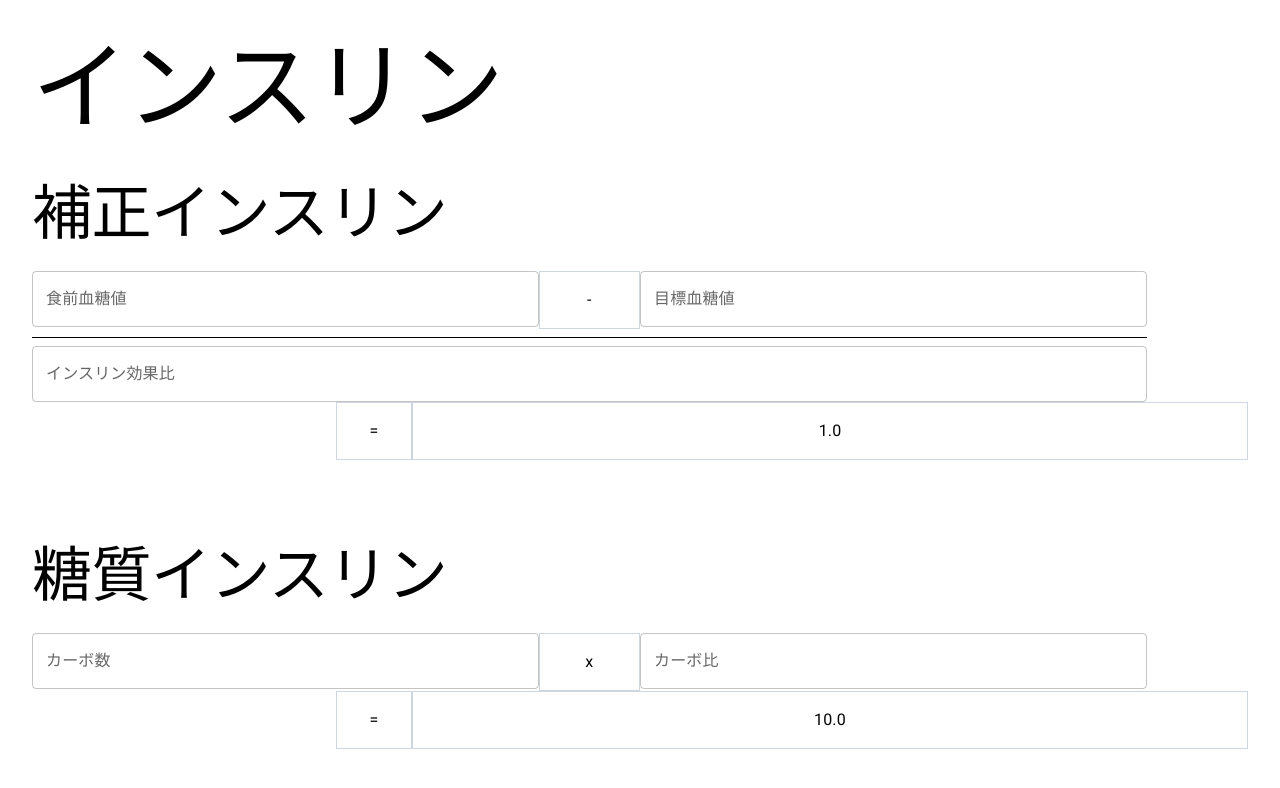
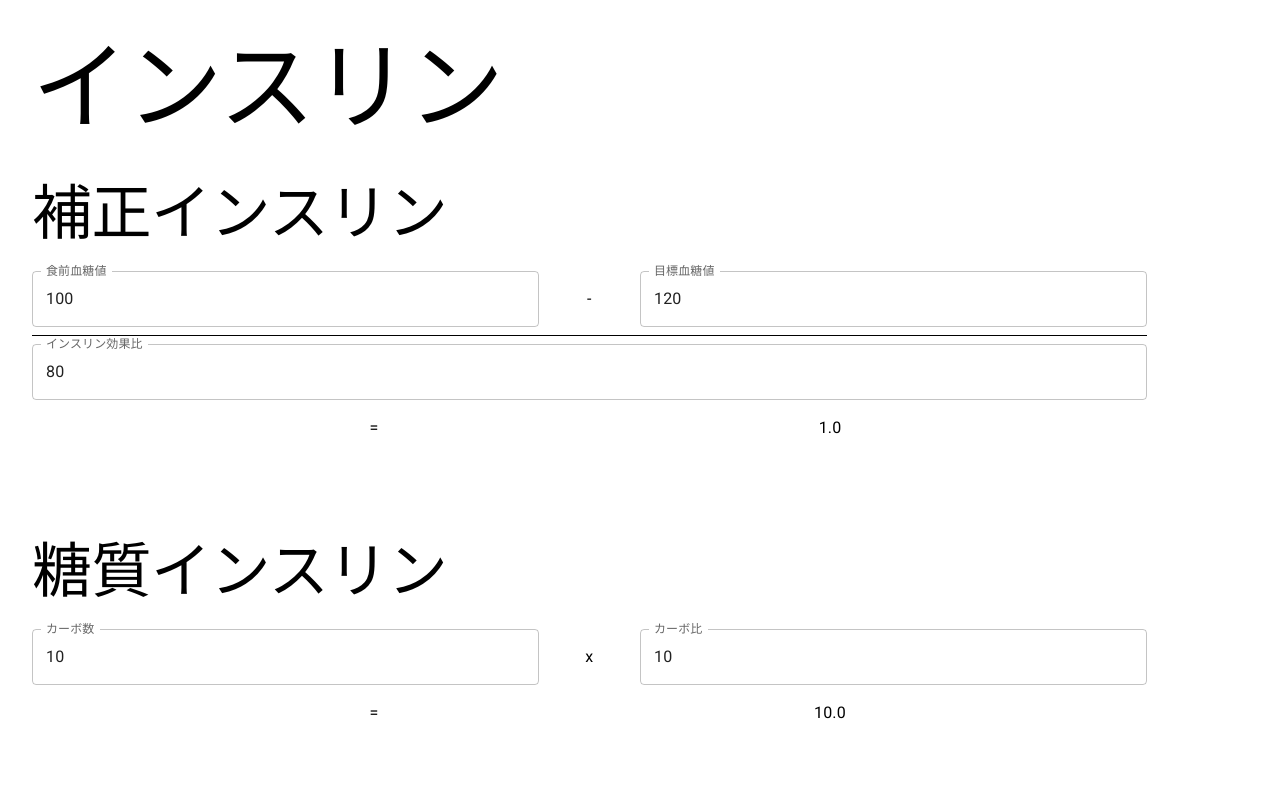
Before and after one commit to matono/InsulinCalc, a React (Create React App) app in the folder webapp/: page / in a window 1280 px wide. Shown: the top 788 px of the page. Built offline with nearby package versions, Linux system fonts and the light colour scheme.

Commit message:
Install react-number-format (#6)

```diff
--- a/webapp/package.json
+++ b/webapp/package.json
@@ -14,6 +14,7 @@
     "@types/react-dom": "^18.0.11",
     "react": "^18.2.0",
     "react-dom": "^18.2.0",
+    "react-number-format": "^5.1.4",
     "react-router-dom": "^6.10.0",
     "react-scripts": "5.0.1",
     "typescript": "^4.9.5",
--- a/webapp/src/pages/Home.tsx
+++ b/webapp/src/pages/Home.tsx
@@ -3,6 +3,7 @@ import { Box, Container, Typography, TextField} from "@mui/material";
 import { Unstable_Grid2 as Grid } from '@mui/material'; // Grid version 2
 import '@fontsource/roboto';
 //import Item from '../components/Item';
+import { NumericFormat } from 'react-number-format';
 
 import { styled } from "@mui/material";
 
@@ -18,7 +19,7 @@ const Line = styled('div')(({ theme }) => ({
 
 const Item = styled(Box)(({ theme }) => ({
   backgroundColor: theme.palette.mode === 'dark' ? '#1A2027' : '#fff',
-  border: '1px solid',
+  border: '0px solid',
   borderColor: theme.palette.mode === 'dark' ? '#444d58' : '#ced7e0',
   padding: theme.spacing(2),
   textAlign: 'center',
@@ -39,7 +40,22 @@ const Home: React.FC = () => {
           {/* 分子 */}
           <Grid container xs={11} columns={11}>
             <Grid xs={5}>
-              <TextField id="BS" label="食前血糖値" variant="outlined" fullWidth />
+              <NumericFormat
+                id="current_BGL"
+                label="食前血糖値"
+                variant="outlined"
+                value={100}
+                valueIsNumericString={true}
+                isAllowed={(values) => {
+                  const { floatValue } = values;
+                  if (floatValue) {
+                    return 0 < floatValue && floatValue < 1000;
+                  }
+                  return false;
+                }}
+                customInput={TextField}
+                fullWidth
+                 />
             </Grid>
             <Grid xs={1}>
               <Item>
@@ -47,7 +63,22 @@ const Home: React.FC = () => {
               </Item>
             </Grid>
             <Grid xs={5}>
-              <TextField id="BS" label="目標血糖値" variant="outlined" fullWidth />
+              <NumericFormat
+                id="target_BGL"
+                label="目標血糖値"
+                variant="outlined"
+                value={120}
+                valueIsNumericString={true}
+                isAllowed={(values) => {
+                  const { floatValue } = values;
+                  if (floatValue) {
+                    return 0 < floatValue && floatValue < 1000;
+                  }
+                  return false;
+                }}
+                customInput={TextField}
+                fullWidth
+                 />
             </Grid>
           </Grid>
 
@@ -61,7 +92,22 @@ const Home: React.FC = () => {
           {/* 分母 */}
           <Grid container xs={11}>
             <Grid xs={12}>
-              <TextField id="BS" label="インスリン効果比" variant="outlined" fullWidth />
+              <NumericFormat
+                id="insulin_sensitivity_factor"
+                label="インスリン効果比"
+                variant="outlined"
+                value={80}
+                valueIsNumericString={true}
+                isAllowed={(values) => {
+                  const { floatValue } = values;
+                  if (floatValue) {
+                    return 0 < floatValue && floatValue < 1000;
+                  }
+                  return false;
+                }}
+                customInput={TextField}
+                fullWidth
+                 />
             </Grid>
           </Grid>
         </Grid>
@@ -93,7 +139,23 @@ const Home: React.FC = () => {
         <Grid container xs={12}>
           <Grid container xs={11} columns={11}>
             <Grid xs={5}>
-              <TextField id="BS" label="カーボ数" variant="outlined" fullWidth />
+              <NumericFormat
+                id="meal_carbohydrates"
+                label="カーボ数"
+                variant="outlined"
+                value={10.0}
+                valueIsNumericString={true}
+                allowedDecimalSeparators={['%']}
+                isAllowed={(values) => {
+                  const { floatValue } = values;
+                  if (floatValue) {
+                    return 0 < floatValue && floatValue < 1000;
+                  }
+                  return false;
+                }}
+                customInput={TextField}
+                fullWidth
+                 />
             </Grid>
             <Grid xs={1}>
               <Item>
@@ -101,7 +163,23 @@ const Home: React.FC = () => {
               </Item>
             </Grid>
             <Grid xs={5}>
-              <TextField id="BS" label="カーボ比" variant="outlined" fullWidth />
+              <NumericFormat
+                id="insulin_to_carb_ratio"
+                label="カーボ比"
+                variant="outlined"
+                value={10.0}
+                valueIsNumericString={true}
+                allowedDecimalSeparators={['%']}
+                isAllowed={(values) => {
+                  const { floatValue } = values;
+                  if (floatValue) {
+                    return 0 < floatValue && floatValue < 1000;
+                  }
+                  return false;
+                }}
+                customInput={TextField}
+                fullWidth
+                 />
             </Grid>
           </Grid>
         </Grid>
```
Also changed, not shown: 1 other file (tests, documents, lock files or other folders).
